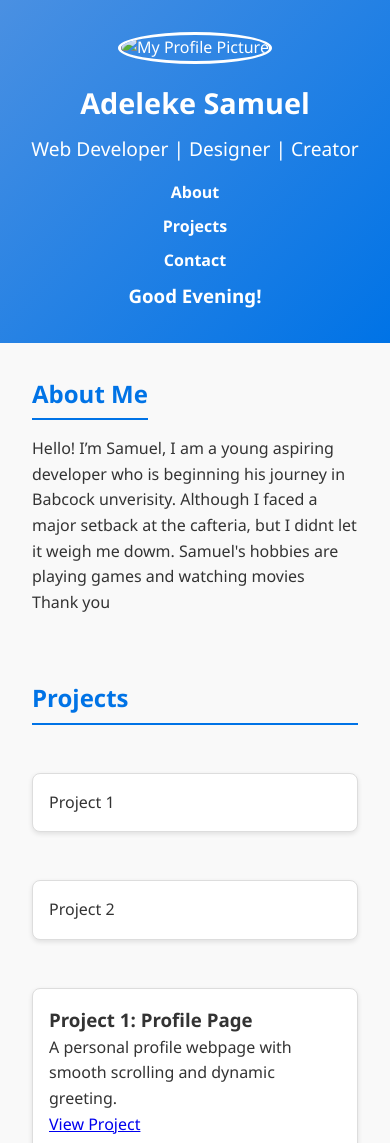
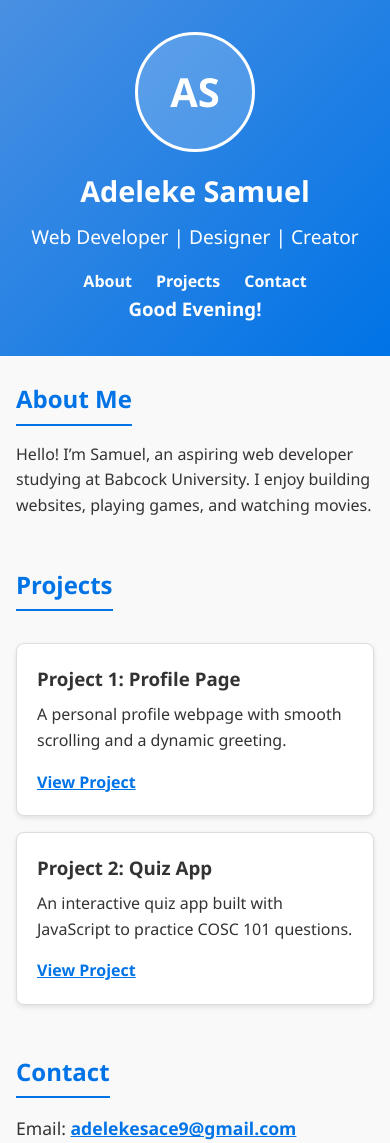
Before and after one commit to adelekead/scrap, a plain HTML site: page index.html in a window 390 px wide. Shown: the top 1143 px of the page. Drawn offline with Linux system fonts and the light colour scheme.

Commit message:
Improve portfolio page structure and accessibility
Co-authored-by: copilot-swe-agent[bot] <198982749+Copilot@users.noreply.github.com>

```diff
--- a/index.html
+++ b/index.html
@@ -3,15 +3,14 @@
 <head>
   <meta charset="UTF-8">
   <meta name="viewport" content="width=device-width, initial-scale=1.0">
-  <title>About Samuel</title>
+  <meta name="description" content="Portfolio of Adeleke Samuel, an aspiring web developer studying at Babcock University.">
+  <title>Adeleke Samuel | Web Developer</title>
   <link rel="stylesheet" href="style.css">
-
 </head>
 <body>
-
   <header>
-    <img src="profile.jpeg/samuel.jpg.jpeg" alt="My Profile Picture">
-    <h1> Adeleke Samuel </h1>
+    <div class="profile-placeholder" aria-label="Initials of Adeleke Samuel">AS</div>
+    <h1>Adeleke Samuel</h1>
     <p>Web Developer | Designer | Creator</p>
     <nav>
       <a href="#about">About</a>
@@ -20,35 +19,34 @@
     </nav>
   </header>
 
+  <main>
     <section id="about">
       <h2>About Me</h2>
-    <p>Hello! I’m Samuel, I am a  young aspiring developer who is beginning his journey in Babcock unverisity. Although I faced a major setback at the cafteria, but I didnt let it weigh me dowm. Samuel's hobbies are playing games and watching movies <br>Thank you</p>
+      <p>Hello! I’m Samuel, an aspiring web developer studying at Babcock University. I enjoy building websites, playing games, and watching movies.</p>
     </section>
 
     <section id="projects">
       <h2>Projects</h2>
-    <div class="project-card">Project 1</div>
-    <div class="project-card">Project 2</div>
-    <div class="project-card">
+      <div class="project-list">
+        <article class="project-card">
           <h3>Project 1: Profile Page</h3>
-  <p>A personal profile webpage with smooth scrolling and dynamic greeting.</p>
+          <p>A personal profile webpage with smooth scrolling and a dynamic greeting.</p>
           <a href="project1.html">View Project</a>
-</div>
+        </article>
 
-<div class="project-card">
+        <article class="project-card">
           <h3>Project 2: Quiz App</h3>
           <p>An interactive quiz app built with JavaScript to practice COSC 101 questions.</p>
           <a href="project2.html">View Project</a>
+        </article>
       </div>
-
     </section>
 
     <section id="contact">
       <h2>Contact</h2>
-    <p>Email: adelekesace9@gmail.com</p>
+      <p>Email: <a href="mailto:adelekesace9@gmail.com">adelekesace9@gmail.com</a></p>
     </section>
-
-
+  </main>
 
   <footer>
     <p>© 2026 Adeleke Samuel</p>
--- a/script.js
+++ b/script.js
@@ -1,24 +1,15 @@
-document.querySelectorAll('nav a').forEach(link => {
-  link.addEventListener('click', function(e) {
-    e.preventDefault();
-    document.querySelector(this.getAttribute('href'))
-      .scrollIntoView({ behavior: 'smooth' });
-  });
-});
 const greeting = document.createElement('h3');
 const hour = new Date().getHours();
 
 if (hour < 12) {
-  greeting.textContent = "Good Morning!";
+  greeting.textContent = 'Good Morning!';
 } else if (hour < 18) {
-  greeting.textContent = "Good Afternoon!";
+  greeting.textContent = 'Good Afternoon!';
 } else {
-  greeting.textContent = "Good Evening!";
+  greeting.textContent = 'Good Evening!';
 }
 
-document.querySelector('header').appendChild(greeting);
-document.querySelectorAll('.project-card').forEach(card => {
-  card.addEventListener('click', () => {
-    card.classList.toggle('active');
-  });
-});
+const header = document.querySelector('header');
+if (header) {
+  header.appendChild(greeting);
+}
--- a/style.css
+++ b/style.css
@@ -1,11 +1,14 @@
-/* General Reset */
 * {
   margin: 0;
   padding: 0;
   box-sizing: border-box;
 }
 
-/* Body Styling */
+html {
+  scroll-behavior: smooth;
+  scroll-padding-top: 1rem;
+}
+
 body {
   font-family: 'Segoe UI', Tahoma, Geneva, Verdana, sans-serif;
   line-height: 1.6;
@@ -13,7 +16,6 @@ body {
   color: #333;
 }
 
-/* Header */
 header {
   background: linear-gradient(135deg, #4a90e2, #0073e6);
   color: white;
@@ -31,11 +33,16 @@ header p {
   margin-bottom: 1rem;
 }
 
-/* Navigation */
+nav {
+  display: flex;
+  justify-content: center;
+  flex-wrap: wrap;
+  gap: 0.5rem 1.5rem;
+}
+
 nav a {
   color: white;
   text-decoration: none;
-  margin: 0 1rem;
   font-weight: bold;
   transition: color 0.3s ease;
 }
@@ -44,7 +51,12 @@ nav a:hover {
   color: #ffdd57;
 }
 
-/* Sections */
+nav a:focus-visible,
+a:focus-visible {
+  outline: 3px solid #ffdd57;
+  outline-offset: 3px;
+}
+
 section {
   padding: 2rem;
   max-width: 900px;
@@ -59,13 +71,18 @@ section h2 {
   padding-bottom: 0.3rem;
 }
 
-/* Project Cards */
+.project-list {
+  display: grid;
+  grid-template-columns: repeat(auto-fit, minmax(250px, 1fr));
+  gap: 1rem;
+  margin-top: 1rem;
+}
+
 .project-card {
   background: white;
   border: 1px solid #ddd;
   border-radius: 8px;
-  padding: 1rem;
-  margin: 1rem 0;
+  padding: 1.25rem;
   box-shadow: 0 2px 5px rgba(0,0,0,0.1);
   transition: transform 0.3s ease;
 }
@@ -74,12 +91,24 @@ section h2 {
   transform: translateY(-5px);
 }
 
-/* Contact Section */
+.project-card h3 {
+  margin-bottom: 0.5rem;
+}
+
+.project-card p {
+  margin-bottom: 1rem;
+}
+
+.project-card a,
+#contact a {
+  color: #0073e6;
+  font-weight: bold;
+}
+
 #contact p {
   font-size: 1.1rem;
 }
 
-/* Footer */
 footer {
   background: #333;
   color: white;
@@ -87,44 +116,38 @@ footer {
   padding: 1rem;
   margin-top: 2rem;
 }
-.project-card.active {
-  border: 2px solid #0073e6;
-  background-color: #f0f8ff;
-}
-header img {
+
+.profile-placeholder {
+  display: grid;
+  place-items: center;
   width: 120px;
   height: 120px;
   border-radius: 50%;
   border: 3px solid white;
   margin-bottom: 1rem;
+  margin-inline: auto;
+  background: rgba(255, 255, 255, 0.18);
+  font-size: 2.5rem;
+  font-weight: bold;
 }
+
 @media (max-width: 600px) {
   header h1 {
     font-size: 1.8rem;
   }
-  nav a {
-    display: block;
-    margin: 0.5rem 0;
+
+  section {
+    padding: 1.5rem 1rem;
   }
 }
-body.dark {
-  background-color: #121212;
-  color: #f0f0f0;
+
+@media (prefers-reduced-motion: reduce) {
+  html {
+    scroll-behavior: auto;
+  }
+
+  .project-card,
+  nav a {
+    transition: none;
+  }
 }
-#projects {
-  display: grid;
-  grid-template-columns: repeat(auto-fit, minmax(250px, 1fr));
-  gap: 1rem;
-}
-header img {
-  width: 120px;
-  height: 120px;
-  border-radius: 50%;   /* makes it circular */
-  border: 3px solid white;
-  margin-bottom: 1rem;
-  object-fit: cover;    /* ensures the image fits nicely */
-}
-header img:hover {
-  transform: scale(1.05);
-  transition: transform 0.3s ease;
-}
```
Also changed, not shown: project1.html (+1 -1 lines), project2.html (+4 -4 lines). Lines whose indentation alone changed are shown as unchanged.
